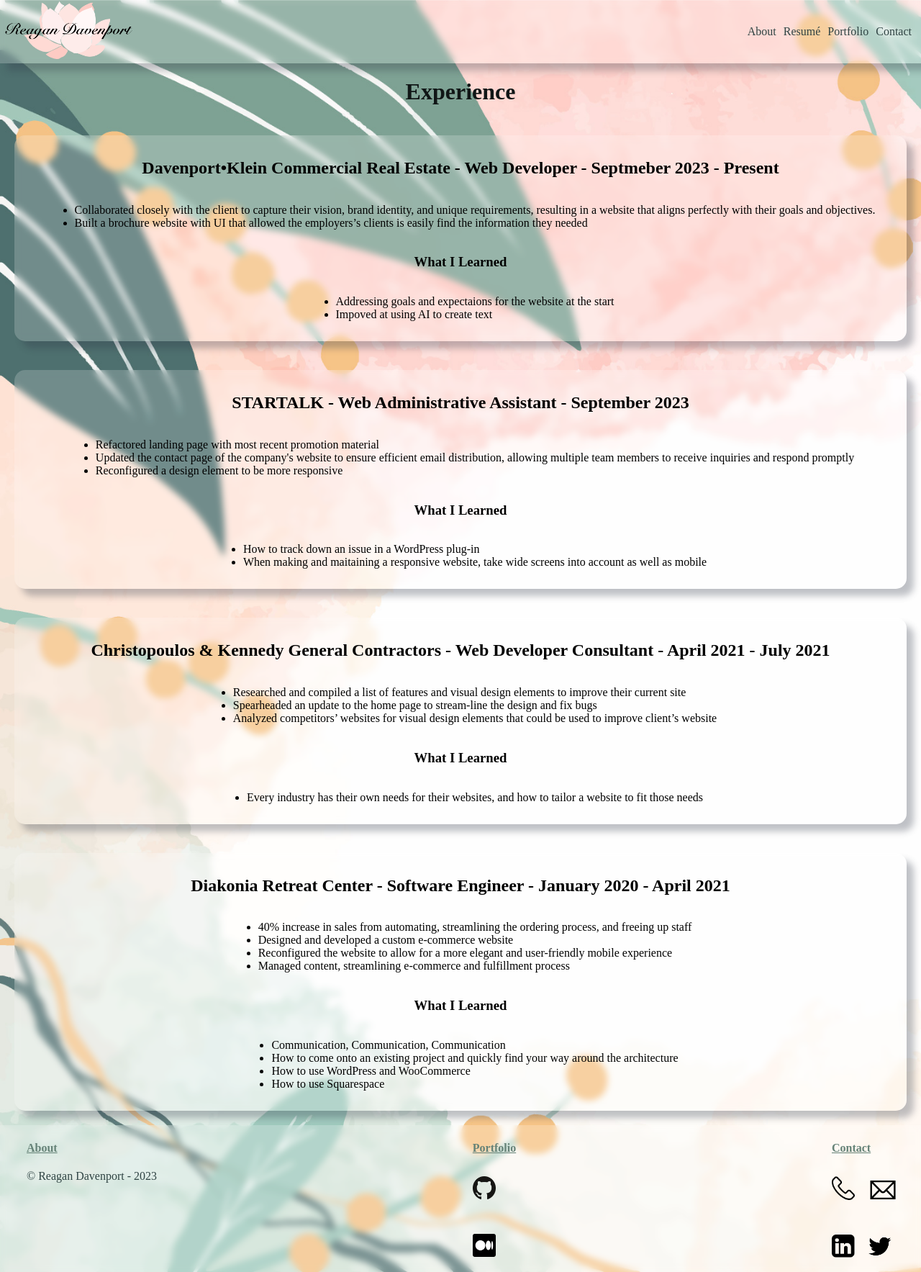
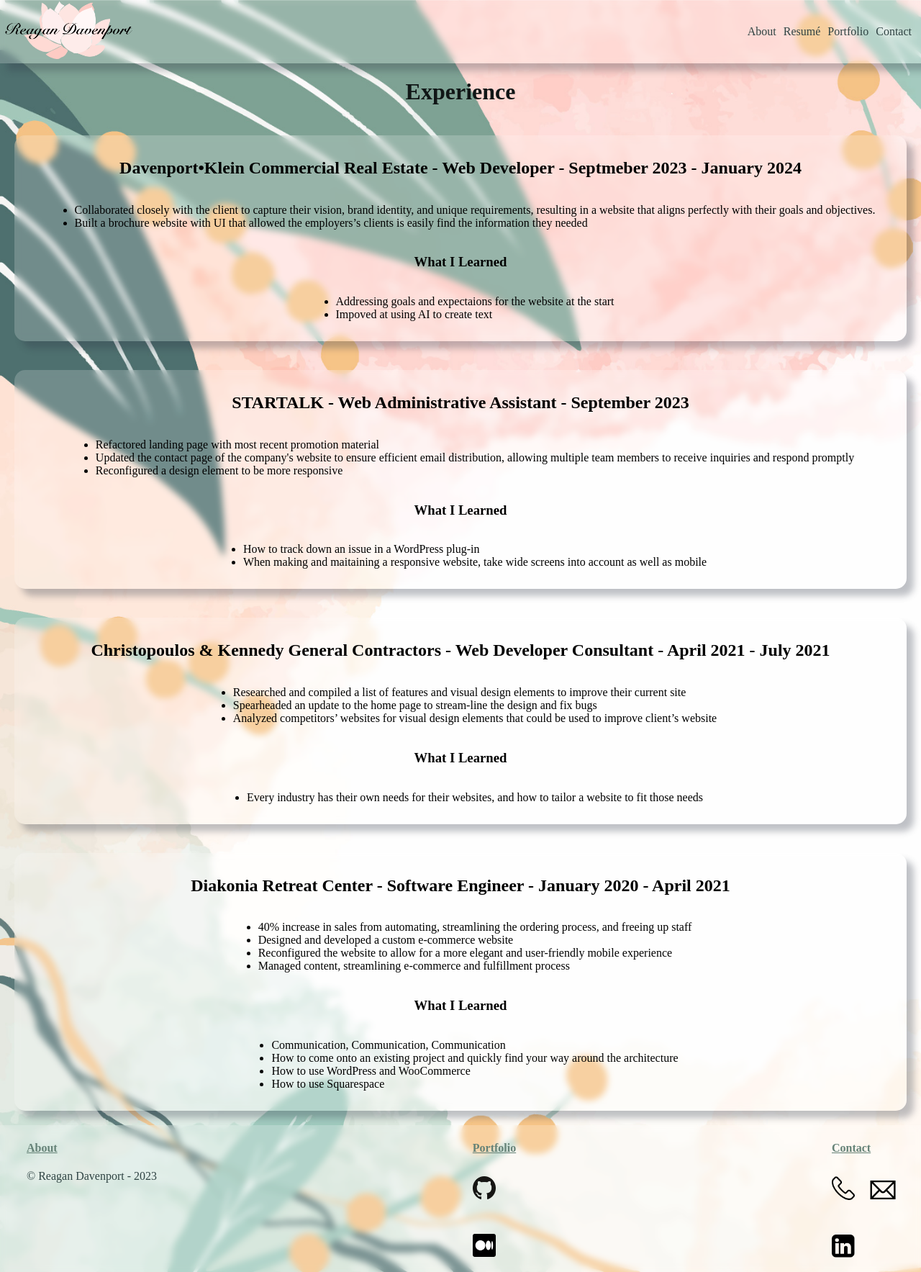
Before and after one commit to ReaganADavenport/Portfolio, a React (Create React App) app: page /resume in a window 1280 px wide. Shown: the whole page at 72% size. Built offline with nearby package versions, Linux system fonts and the light colour scheme.

Commit message:
removed twitter links, updated resume

```diff
--- a/src/Components/contact/contact.js
+++ b/src/Components/contact/contact.js
@@ -11,7 +11,6 @@ const Contact = () => {
                 <h4>Email: reagan.a.davenport@gmail.com</h4>
                 <a href="tel:404-558-9065"><h4>Phone: 404-558-9065</h4></a>
                 <a href='https://www.linkedin.com/in/reagan-davenport/'> <h4>LinkedIn</h4></a>
-                <a href='https://twitter.com/ReaganADavenpo1'><h4>Twitter</h4></a>
             </div>
 
         </div>
--- a/src/Components/footer/footer.js
+++ b/src/Components/footer/footer.js
@@ -6,7 +6,6 @@ import medium from "../../Images/medium-logo.png";
 import phone from "../../Images/phone-logo.png";
 import email from "../../Images/email-logo.png";
 import linkedin from "../../Images/linkedin-logo.png";
-import twitter from "../../Images/twitter-logo.png";
 
 const Footer = () => {
     return(
@@ -31,7 +30,7 @@ const Footer = () => {
                     <a href="tel:404-558-9065"> <img src={phone} className="phone" alt="phone"></img> </a>
                     <a href="mailto:reagan.a.davenport@gmail.com"> <img src={email} className="email" alt="email"></img></a>
                     <a href='https://www.linkedin.com/in/reagan-davenport/'> <img src={linkedin} className="linkedin" alt='linkedin'></img> </a>
-                    <a href='https://twitter.com/ReaganADavenpo1'> <img src={twitter} className="twitter" alt='twitter'></img> </a>
+
                 </div>
 
             </div>
--- a/src/Components/resume/resume.js
+++ b/src/Components/resume/resume.js
@@ -7,7 +7,7 @@ const Resume = () => {
         <div className="Resume">
             <h1>Experience</h1>
             <div className='job'>
-                <h2>Davenport•Klein Commercial Real Estate - Web Developer - Septmeber 2023 - Present</h2>
+                <h2>Davenport•Klein Commercial Real Estate - Web Developer - Septmeber 2023 - January 2024</h2>
                     <ul>
                         <li>Collaborated closely with the client to capture their vision, brand identity, and unique requirements, resulting in a website that aligns perfectly with their goals and objectives.</li>
                         <li>Built a brochure website with UI that allowed the employers’s clients is easily find the information they needed</li>
```
